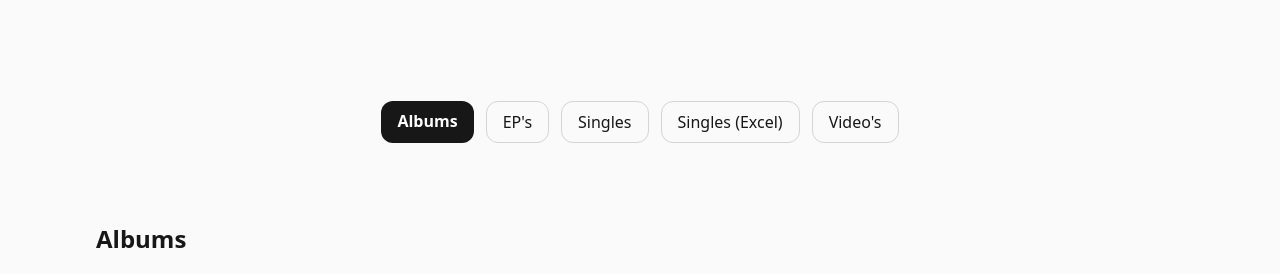
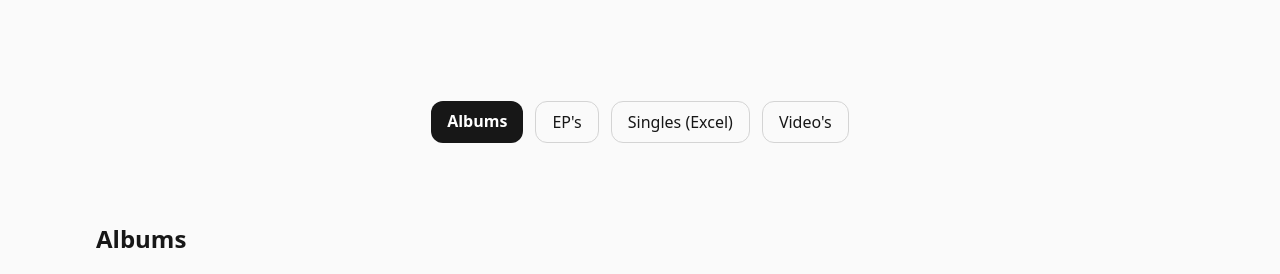
Before and after one commit to RB571/northsnd, a plain HTML site: page index.html in a window 1280 px wide. Shown: the part 1347-1621 px from the top of the page. Drawn offline with nearby package versions, Linux system fonts and the light colour scheme.

Commit message:
Update index.html

```diff
--- a/index.html
+++ b/index.html
@@ -41,7 +41,6 @@
       <div class="mt-6 flex flex-wrap justify-center gap-3">
         <a href="#albums" class="px-4 py-2 rounded-xl bg-neutral-900 text-white dark:bg-white dark:text-neutral-900 font-semibold">Albums</a>
         <a href="#eps" class="px-4 py-2 rounded-xl border border-neutral-300 dark:border-neutral-700">EP's</a>
-        <a href="#singles" class="px-4 py-2 rounded-xl border border-neutral-300 dark:border-neutral-700">Singles</a>
         <a href="#singles-excel" class="px-4 py-2 rounded-xl border border-neutral-300 dark:border-neutral-700">Singles (Excel)</a>
         <a href="#videos" class="px-4 py-2 rounded-xl border border-neutral-300 dark:border-neutral-700">Video's</a>
       </div>
```
